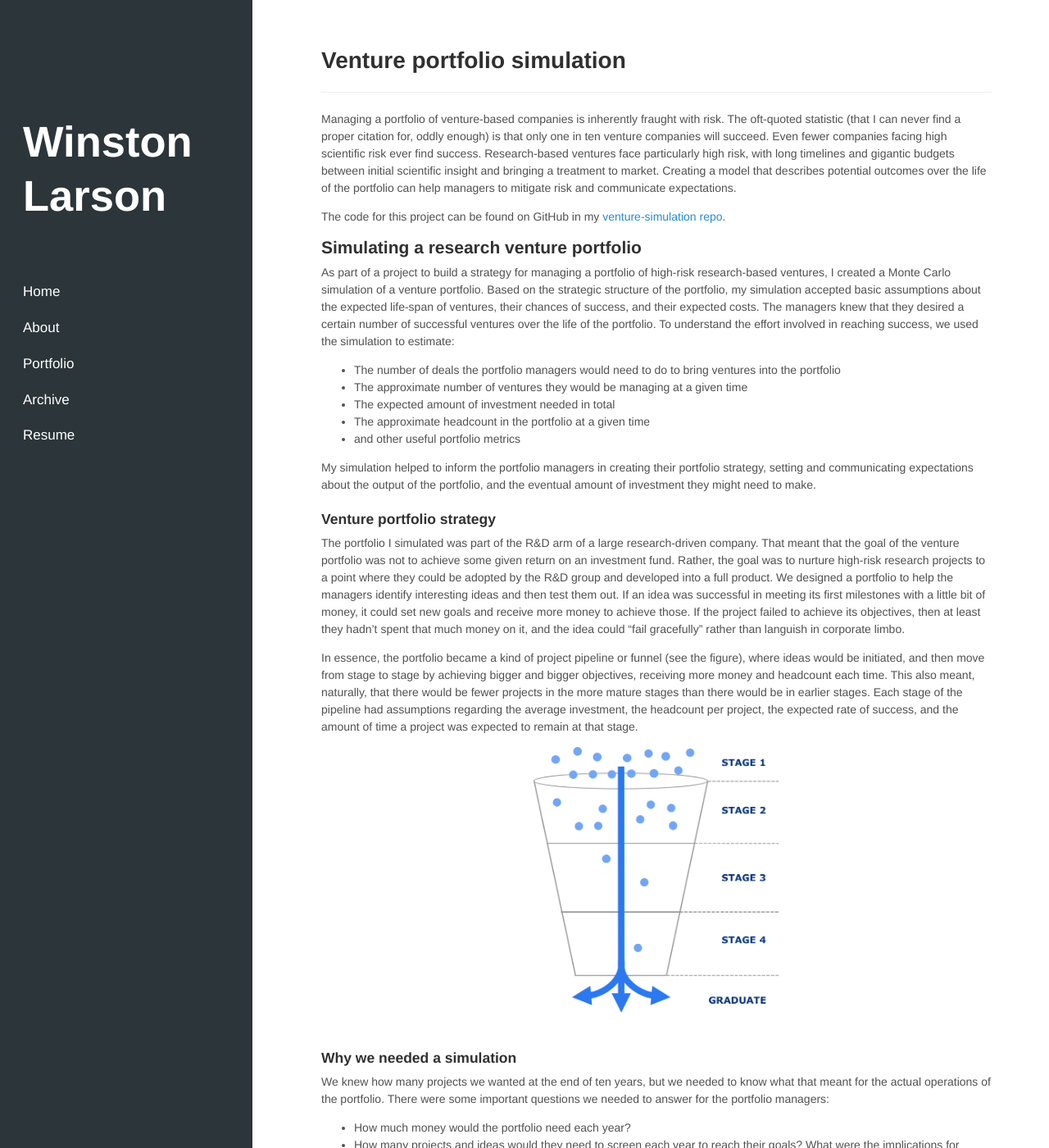
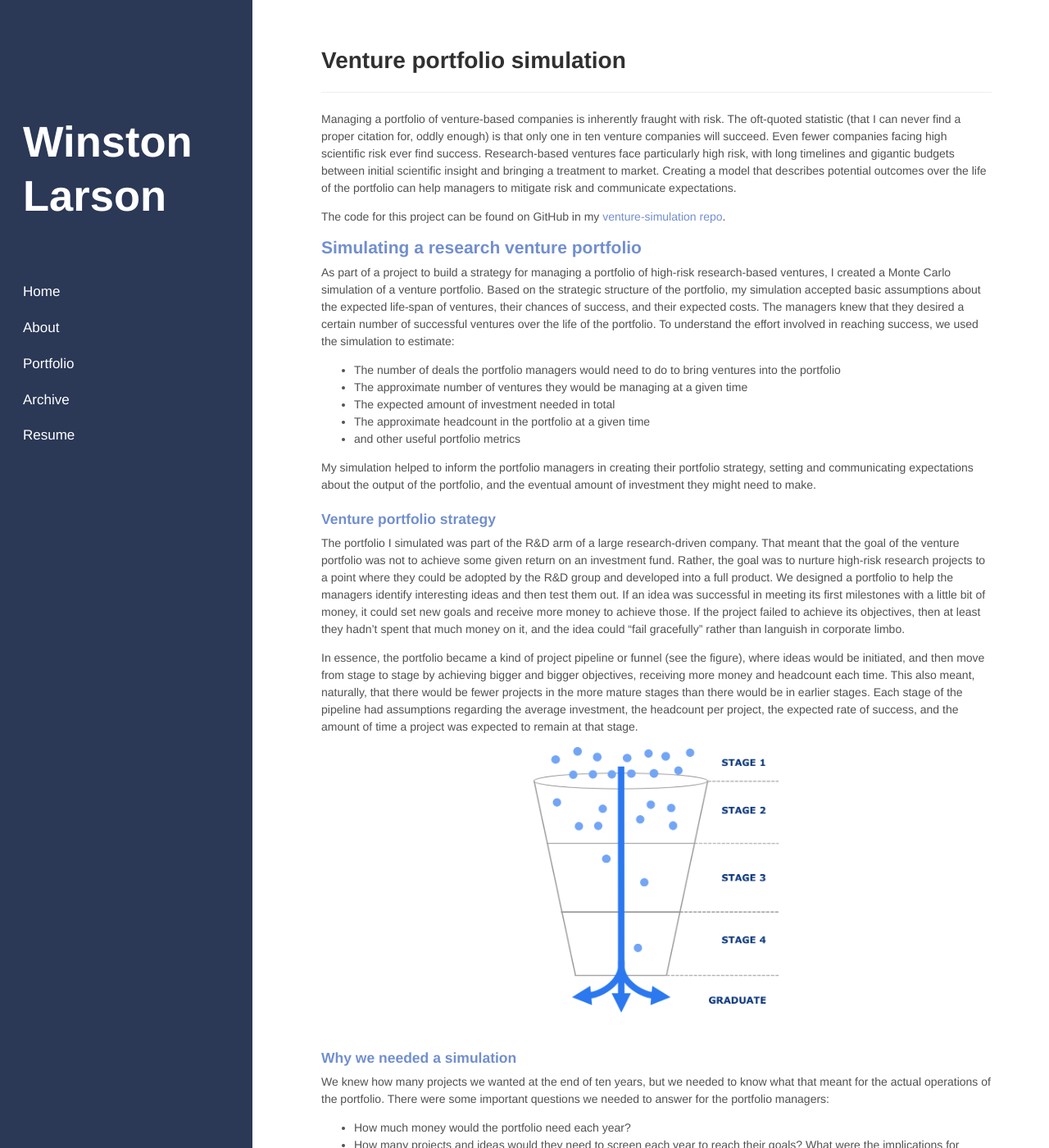
Before and after one commit to winstonlarson/old_website, a Jekyll site: the page built from venture-simulation.md, in a window 1280 px wide and 1400 px high. Shown: the whole window at 82% size. Built offline with Jekyll 4.4.1, drawn with Linux system fonts in a browser that asks for light colours; some web fonts are replaced.

Commit message:
changed colors

```diff
--- a/public/css/hyde.css
+++ b/public/css/hyde.css
@@ -38,6 +38,15 @@ html {
   html {
     font-size: 14px;
   }
+  h1 {
+    color: #2B547E;
+  }
+  h2, h3, h4, h5, h6 {
+    color: #728FCE;
+  }
+  a {
+    color: #728FCE;
+  }
 }
 @media (min-width: 58em) {
   html {
@@ -57,7 +66,7 @@ html {
   text-align: left;
   padding: 2rem 1rem;
   color: rgba(255,255,255,.5);
-  background-color: #2C3539;
+  background-color: #2B3856;
 }
 @media (min-width: 48em) {
   .sidebar {
@@ -92,6 +101,7 @@ html {
   line-height: 1.75;
   font-size: 17px;
   padding-top:    1rem;
+  color: #E56717;
 }
 a.sidebar-nav-item:hover,
 a.sidebar-nav-item:focus {
```
